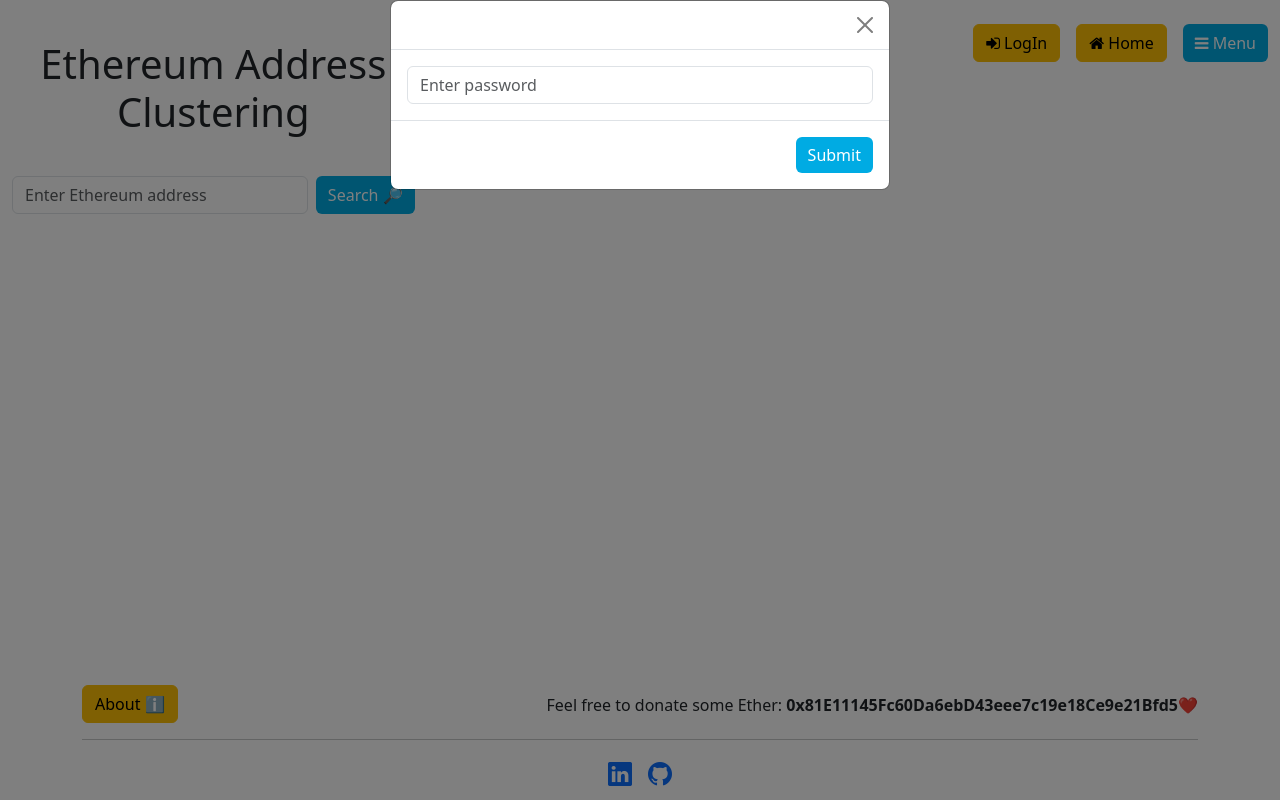
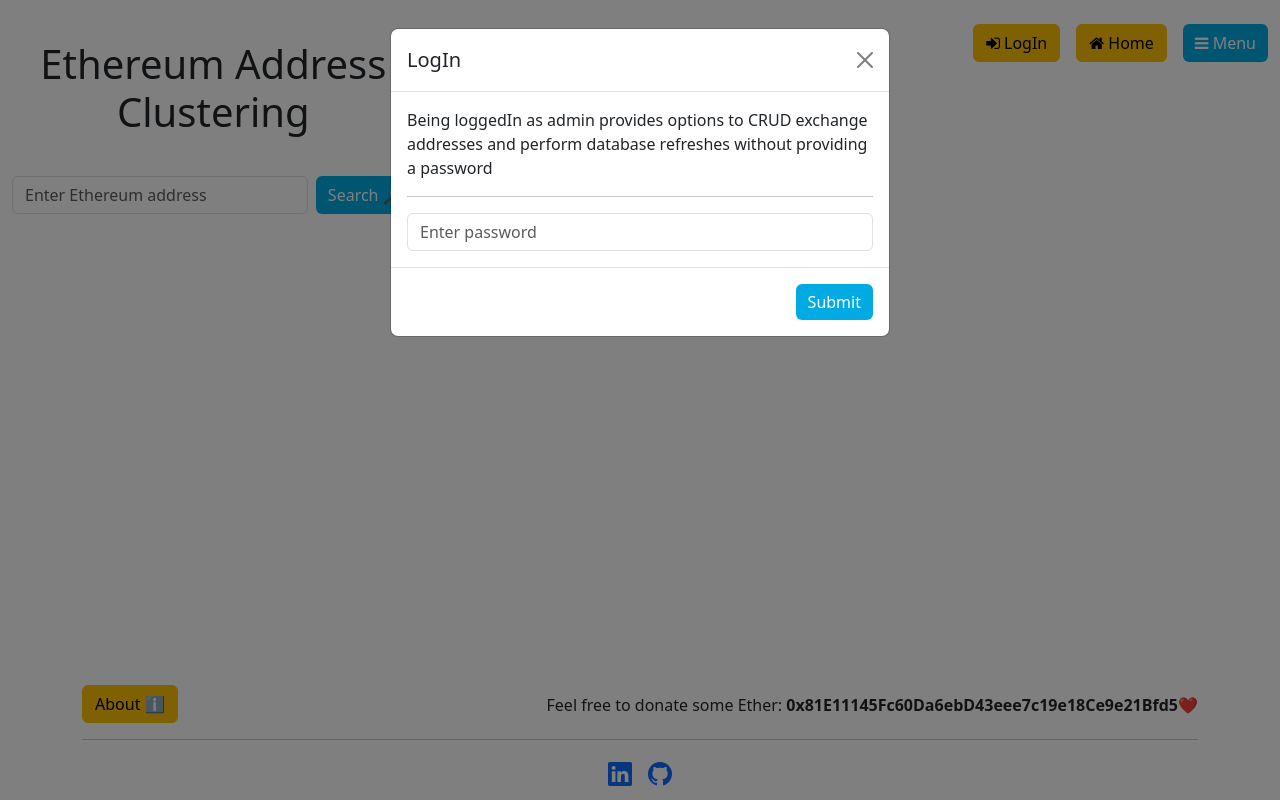
Before and after one commit to Dandys3900/Ethereum-Clustering, a FastAPI app: template Client/templates/base.html in a window 1280 px wide, after a click on "LogIn". Run offline with FastAPI, Linux system fonts and the light colour scheme; the template is opened without the code that fills it, so the values that code supplies are empty; parts of the project's set-up code (start-up, migrations or seed data) failed here and were passed over; some libraries are stand-ins or nearby versions.

Commit message:
Fix modal creation + styling

```diff
--- a/Client/static/JS/contentCreator.js
+++ b/Client/static/JS/contentCreator.js
@@ -1,9 +1,9 @@
-function createModal({style="", id="", head="", body="", bodyId="", footer=""}) {
+function createModal({style="", id="", header="", body="", bodyId="", footer=""}) {
     const modalHTML =
-        `<div class="modal fade" role="dialog" tabindex="-1" ${id ? `id="${id}"` : ''} ${style ? `style="${style}"` : ''}>
-            <div class="modal-dialog" style="margin: auto;">
+        `<div class="modal fade" role="dialog" tabindex="-1" ${id ? `id="${id}"` : ''}>
+            <div class="modal-dialog" ${style ? `style="${style}"` : ''}>
                 <div class="modal-content">
-                    <div class="modal-header">${head} <button type="button" class="btn-close" data-bs-dismiss="modal"></button></div>
+                    <div class="modal-header">${header} <button type="button" class="btn-close" data-bs-dismiss="modal"></button></div>
                     ${(body || bodyId) ? `<div class="modal-body" id="${bodyId || ''}">${body}</div>`                                                        : ''}
                     ${footer           ? `<div class="modal-footer">${footer}</div>`                                                                         : ''}
                 </div>
--- a/Client/static/JS/script.js
+++ b/Client/static/JS/script.js
@@ -1,8 +1,8 @@
 /**
  * TODO:
- * pwd for working with exch addresses
+ * session pwd timeout
+ * tests
  * TLS
- * tests
  */
 
 function showRangeValue (exchLen, rangeElementValue=50) {
@@ -102,7 +102,7 @@ async function showExchList (loggedIn=false, justUpdate=false) {
 
     document.getElementById("exchsListModalBody").innerHTML = "";
     // Just update table data if set
-    if (justUpdate) {
+    if (justUpdate || window.exchTable) {
         window.exchTable.updateConfig({
             data: Object.keys(exchList).map(key => {
                 // Key: Exch addr ; Value: Exch name
@@ -110,14 +110,13 @@ async function showExchList (loggedIn=false, justUpdate=false) {
             })
         }).forceRender();
     }
-    else {
-        if (!window.exchTable)// Create new table
-            createExchListTable(loggedIn, exchList)
-                .render(document.getElementById("exchsListModalBody"));
+    else { // Create new table
+        createExchListTable(loggedIn, exchList)
+            .render(document.getElementById("exchsListModalBody"));
+    }
 
-        // Show modal
+    if (!justUpdate) // Show modal
         (new bootstrap.Modal(document.getElementById("exchsListModal"))).show();
-    }
 }
 
 function showEditModal (curAddr, curExchName) {
--- a/Client/templates/base.html
+++ b/Client/templates/base.html
@@ -59,11 +59,11 @@
 
             {% block headerRight %}{% endblock %}
 
-            <!-- Menu button -->
+            <!-- Top right options -->
             <div class="col">
                 <div class="d-flex justify-content-end gap-3" style="margin-top: 1.5em;">
                     {% if loggedIn %}
-                        <span>Logged In ✅</span>
+                        <button class="btn btn-warning" disabled>✅ Logged In</button>
                     {% else %}
                         <button class="btn btn-warning" data-bs-toggle="modal" data-bs-target="#loginModal"><i class="fa fa-sign-in"></i> LogIn</button>
                     {% endif %}
@@ -71,7 +71,87 @@
                     <button class="btn btn-primary" data-bs-toggle="modal" data-bs-target="#mainMenuModal"><i class="fa fa-bars"></i> Menu</button>
                 </div>
             </div>
+        </div>
 
+        <!-- Second row: Results table + graph -->
+        <div id="secondRow" class="row flex-nowrap flex-grow-1">
+            {% block mainLeft %}{% endblock %}
+
+            <div class="col-md">
+                <div id="container" style="height: 100%;">
+                    {% block mainCenter %}{% endblock %}
+                </div>
+            </div>
+
+            {% block mainRight %}{% endblock %}
+        </div>
+
+        <!-- Footer -->
+        <footer class="py-2 mt-auto position-relative">
+            <div class="container">
+                <!-- About text and button -->
+                <div id="aboutText" class="alert alert-primary position-absolute" style="width: 300px; display: none; z-index: 1000; bottom: 88%;">
+                    Created as part of a bachelor thesis at Brno University of Technology by <b>Tomáš Daniel</b>.
+                    Academic year 2024/25, supervised by Ing. Jan Zavřel.
+                </div>
+
+                <div class="row">
+                    <!-- Top row -->
+                    <div class="col d-flex justify-content-between">
+                    <button class="btn btn-warning" onclick="triggerAboutText()">About ℹ️</button>
+
+                    <!-- Donate text -->
+                    <div id="donateText" class="text-md-end mt-2">
+                        Feel free to donate some Ether:&nbsp;<span style="cursor: pointer;" onclick="copyDonateText()"><b>0x81E11145Fc60Da6ebD43eee7c19e18Ce9e21Bfd5</b></span>❤️
+                    </div>
+                    </div>
+                </div>
+                <hr>
+
+                <!-- Bottom row - contacts -->
+                <div class="row justify-content-center">
+                    <div class="col-auto d-flex gap-3">
+                    <a href="https://www.linkedin.com/in/tom%C3%A1%C5%A1-daniel-b71724197/" target="_blank">
+                        <i class="bi bi-linkedin fs-4"></i>
+                    </a>
+
+                    <a href="https://github.com/Dandys3900/Ethereum-Clustering" target="_blank">
+                        <i class="bi bi-github fs-4"></i>
+                    </a>
+                    </div>
+                </div>
+            </div>
+        </footer>
+
+        {% if ongoingRefresh %}
+            <!-- Handle ongoing refresh -->
+            <script type="text/javascript">
+                // Disable all buttons
+                document.querySelectorAll("button").forEach(button => button.disabled = true);
+            </script>
+        {% else %}
+            <script type="text/javascript">
+                // Re-enable all buttons
+                document.querySelectorAll("button").forEach(button => button.enabled = true);
+            </script>
+        {% endif %}
+
+        <!-- Event listener to show "Home" btn when not on intro page -->
+        <script>
+            document.addEventListener("DOMContentLoaded", function() {
+            const element = document.getElementById("takeMeHome");
+                // If not on home page, show "Home" button
+                element.style.display = (window.location.pathname !== "/") ? "block" : "none";
+            });
+        </script>
+
+        {% block pageJSCode %}{% endblock %}
+    </div>
+
+    <!-- Page generic content creator -->
+    <script src="/static/JS/contentCreator.js"></script>
+
+    <!-- ************* Render page's modals ************* -->
     <!-- Dialog showing menu -->
     <div class="modal fade" id="mainMenuModal" role="dialog" tabindex="-1">
         <div class="modal-dialog">
@@ -158,86 +238,7 @@
             </div>
         </div>
     </div>
-        </div>
 
-        <!-- Second row: Results table + graph -->
-        <div id="secondRow" class="row flex-nowrap flex-grow-1">
-            {% block mainLeft %}{% endblock %}
-
-            <div class="col-md">
-                <div id="container" style="height: 100%;">
-                    {% block mainCenter %}{% endblock %}
-                </div>
-            </div>
-
-            {% block mainRight %}{% endblock %}
-        </div>
-
-        <!-- Footer -->
-        <footer class="py-2 mt-auto position-relative">
-            <div class="container">
-                <!-- About text and button -->
-                <div id="aboutText" class="alert alert-primary position-absolute" style="width: 300px; display: none; z-index: 1000; bottom: 88%;">
-                    Created as part of a bachelor thesis at Brno University of Technology by <b>Tomáš Daniel</b>.
-                    Academic year 2024/25, supervised by Ing. Jan Zavřel.
-                </div>
-
-                <div class="row">
-                    <!-- Top row -->
-                    <div class="col d-flex justify-content-between">
-                    <button class="btn btn-warning" onclick="triggerAboutText()">About ℹ️</button>
-
-                    <!-- Donate text -->
-                    <div id="donateText" class="text-md-end mt-2">
-                        Feel free to donate some Ether:&nbsp;<span style="cursor: pointer;" onclick="copyDonateText()"><b>0x81E11145Fc60Da6ebD43eee7c19e18Ce9e21Bfd5</b></span>❤️
-                    </div>
-                    </div>
-                </div>
-                <hr>
-
-                <!-- Bottom row - contacts -->
-                <div class="row justify-content-center">
-                    <div class="col-auto d-flex gap-3">
-                    <a href="https://www.linkedin.com/in/tom%C3%A1%C5%A1-daniel-b71724197/" target="_blank">
-                        <i class="bi bi-linkedin fs-4"></i>
-                    </a>
-
-                    <a href="https://github.com/Dandys3900/Ethereum-Clustering" target="_blank">
-                        <i class="bi bi-github fs-4"></i>
-                    </a>
-                    </div>
-                </div>
-            </div>
-        </footer>
-
-        {% if ongoingRefresh %}
-            <!-- Handle ongoing refresh -->
-            <script type="text/javascript">
-                // Disable all buttons
-                document.querySelectorAll("button").forEach(button => button.disabled = true);
-            </script>
-        {% else %}
-            <script type="text/javascript">
-                // Re-enable all buttons
-                document.querySelectorAll("button").forEach(button => button.enabled = true);
-            </script>
-        {% endif %}
-
-        <!-- Event listener to show "Home" btn when not on intro page -->
-        <script>
-            document.addEventListener("DOMContentLoaded", function() {
-            const element = document.getElementById("takeMeHome");
-                // If not on home page, show "Home" button
-                element.style.display = (window.location.pathname !== "/") ? "block" : "none";
-            });
-        </script>
-
-        {% block pageJSCode %}{% endblock %}
-    </div>
-
-    <!-- Page generic content creator -->
-    <script src="/static/JS/contentCreator.js"></script>
-    <!-- Render page's modals -->
     <script>
         // Dialog showing transactions for given edge
         createModal({
@@ -286,7 +287,10 @@
         createModal({
             id    : "loginModal",
             header: `<h5 class="modal-title">LogIn</h5>`,
-            body  : `<input type="password" id="loginPwd" class="form-control me-2" placeholder="Enter password" required>`,
+            body  : `Being loggedIn as admin provides options to CRUD exchange addresses and perform database
+                     refreshes without providing a password
+                     <hr>
+                     <input type="password" id="loginPwd" class="form-control me-2" placeholder="Enter password" required>`,
             footer: `<button type="button" class="btn btn-primary" data-bs-dismiss="modal" onclick="doLoginIn()">Submit</button>`
         });
     </script>
```
Lines whose indentation alone changed are shown as unchanged.
